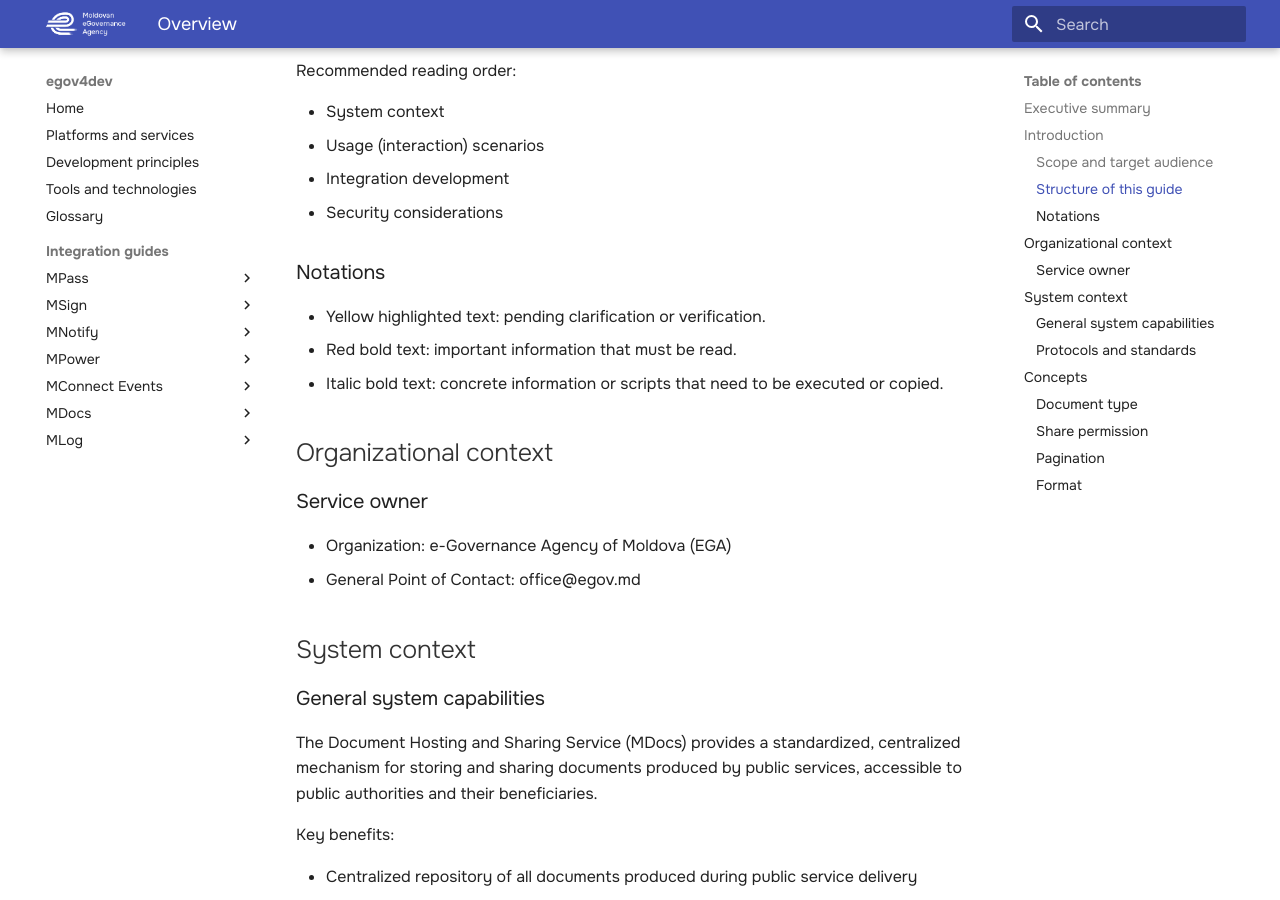
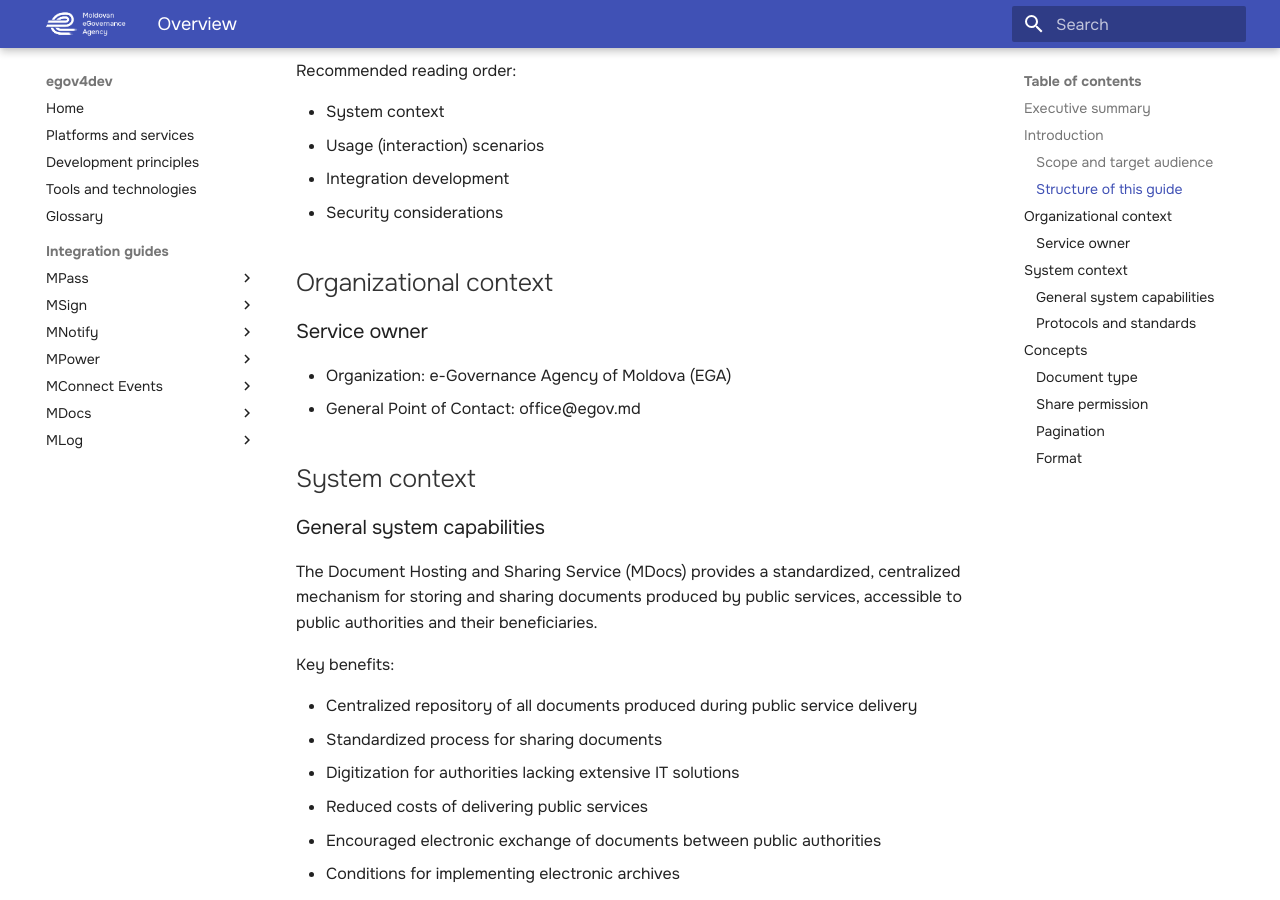
Before and after one commit to egov-moldova/egov4dev, an MkDocs documentation site: the page built from docs/guides/mdocs/index.md, in a window 1280 px wide and 900 px high, scrolled down 895 px. Built offline with MkDocs 1.6.1 and Material for MkDocs 9.7.7, drawn with Linux system fonts in a browser that asks for light colours; some of the changed text lies outside the part shown.

Commit message:
Update index.md

```diff
--- a/docs/guides/mdocs/index.md
+++ b/docs/guides/mdocs/index.md
@@ -20,12 +18,6 @@
 - Usage (interaction) scenarios
 - Integration development
 - Security considerations
-
-### Notations
-
-- Yellow highlighted text: pending clarification or verification.
-- Red bold text: important information that must be read.
-- Italic bold text: concrete information or scripts that need to be executed or copied.
 
 ## Organizational context
 ### Service owner
```
Also changed, not shown: other parts of docs/guides/mdocs/index.md (+0 -2 lines).
